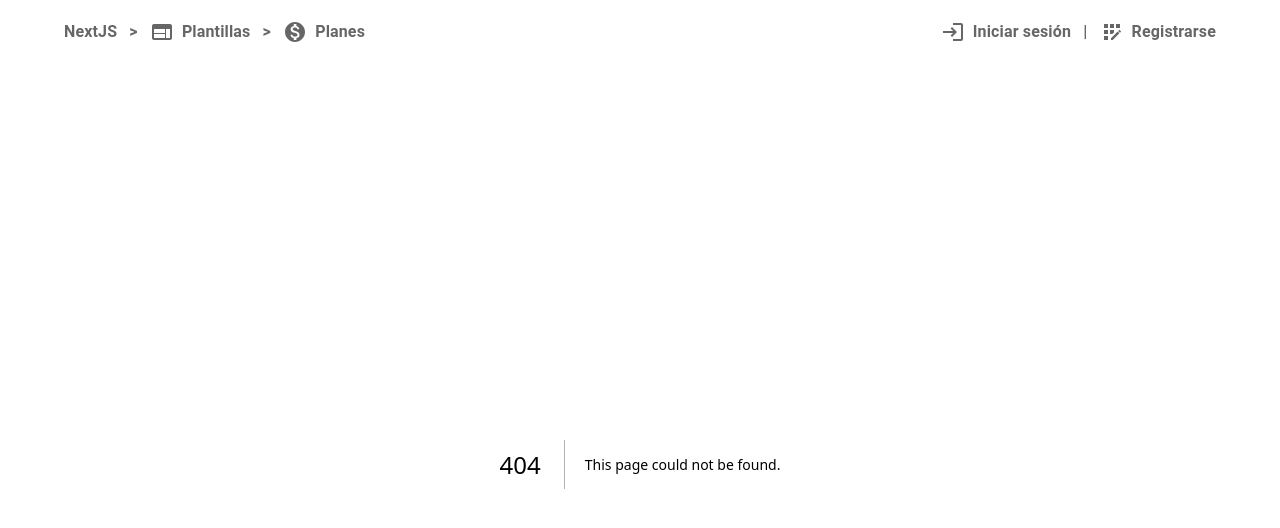
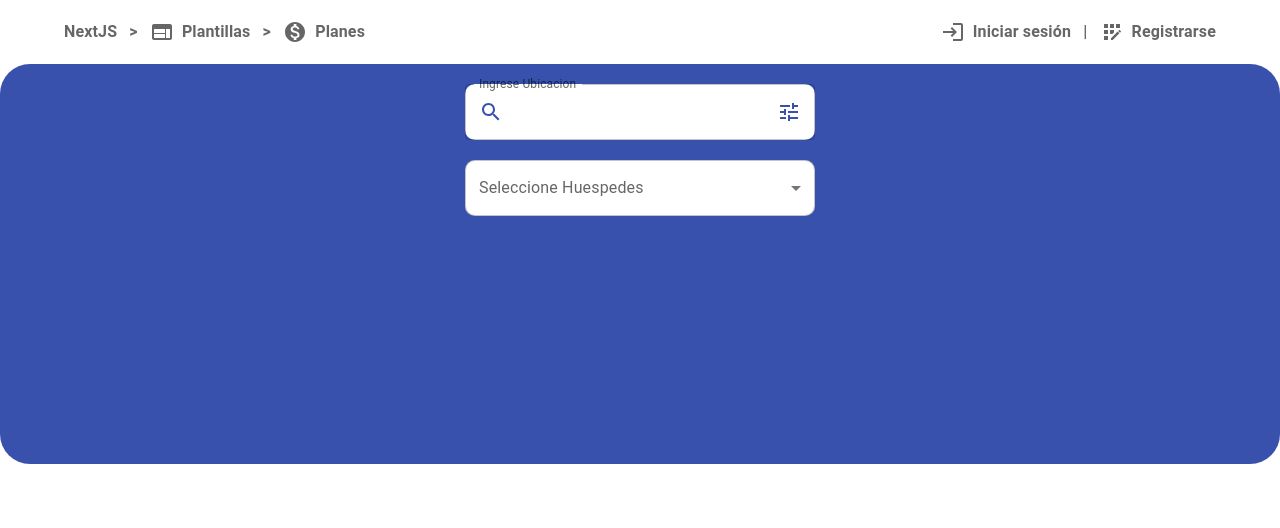
Before and after one commit to tobiaswastakken/roomsite, a Next.js app: page /inicio in a window 1280 px wide. Before the commit this address had no page. Shown: the top 528 px of the page. Built offline with nearby package versions, Linux system fonts and the light colour scheme.

Commit message:
cree dos inputs en el archivo inicio.tsx

```diff
--- a/package.json
+++ b/package.json
@@ -11,6 +11,7 @@
     "@emotion/styled": "^11.10.4",
     "@mui/icons-material": "^5.10.9",
     "@mui/material": "^5.10.11",
+    "@mui/x-date-pickers": "^6.12.1",
     "next": "latest",
     "next-pwa": "^5.6.0",
     "react": "^18.2.0",
--- /dev/null
+++ b/pages/inicio.tsx
@@ -0,0 +1,9 @@
+import Inicio from '@/src/inicio/Inicio'
+
+
+const inicio = () =>{
+
+return <Inicio/>
+}
+
+export default inicio
--- /dev/null
+++ b/src/inicio/Inicio.tsx
@@ -0,0 +1,72 @@
+import { Stack, Container, TextField, InputAdornment, FormControl, InputLabel, Select, MenuItem, Box} from '@mui/material'
+import SearchIcon from '@mui/icons-material/Search';
+import DatePicker from '@mui/x-date-pickers'
+import PersonAddAlt1Icon from '@mui/icons-material/PersonAddAlt1';
+import TuneIcon from '@mui/icons-material/Tune';
+import React from 'react'
+import { Search } from '@mui/icons-material';
+
+const Inicio = () => {
+  return (
+
+     <>
+        <Box style={{backgroundColor:"#3851AC", height:"400px", borderRadius:"30px"}}>
+          <Box style={{
+           display:"flex",
+           justifyContent:"center"}}>
+                  <TextField label="Ingrese Ubicacion" style={{
+                   backgroundColor:"white",
+                   width:"350px",
+                   borderRadius:"10px",
+                   marginTop:"20px"
+                   }} InputProps={{
+                    startAdornment: (
+                      <InputAdornment position="start">
+                        <Search style={{color:"#3851AC"}}/>
+                      </InputAdornment>
+                ), endAdornment:(
+                  <InputAdornment position="end">
+                    <TuneIcon style={{color:"#3851AC"}}/>
+                  </InputAdornment>
+                )}}/>
+          </Box>
+
+          <Box style={{marginTop:"20px", display:"flex", justifyContent:"center"}}>
+           <FormControl>
+               <InputLabel>Seleccione Huespedes</InputLabel>
+                 <Select style={{backgroundColor:"white", width:"350px", borderRadius:"10px"}}
+                 inputProps={{
+                  startAdornment:(
+                    <InputAdornment position="start">
+                      <PersonAddAlt1Icon/>
+                    </InputAdornment>
+                  )}}>
+                       <MenuItem>1</MenuItem>
+                       <MenuItem>2</MenuItem>
+                       <MenuItem>3</MenuItem>
+                       <MenuItem>4</MenuItem>
+                       <MenuItem>5</MenuItem>
+                  </Select>
+           </FormControl>
+          </Box>
+        </Box>
+
+
+
+            {/*
+
+                el <DataPicker/> no funciona incluso installando sus dependencias, asi que no puedo
+                crear el selector de fechas.
+
+                el <Select/> pareciera no funcionar con el InputProps, por lo tanto no puedo poner
+                un icono dentro del input.
+
+            */}
+
+
+
+                </>
+  )
+}
+
+export default Inicio
```
Also changed, not shown: 1 other file (tests, documents, lock files or other folders).
